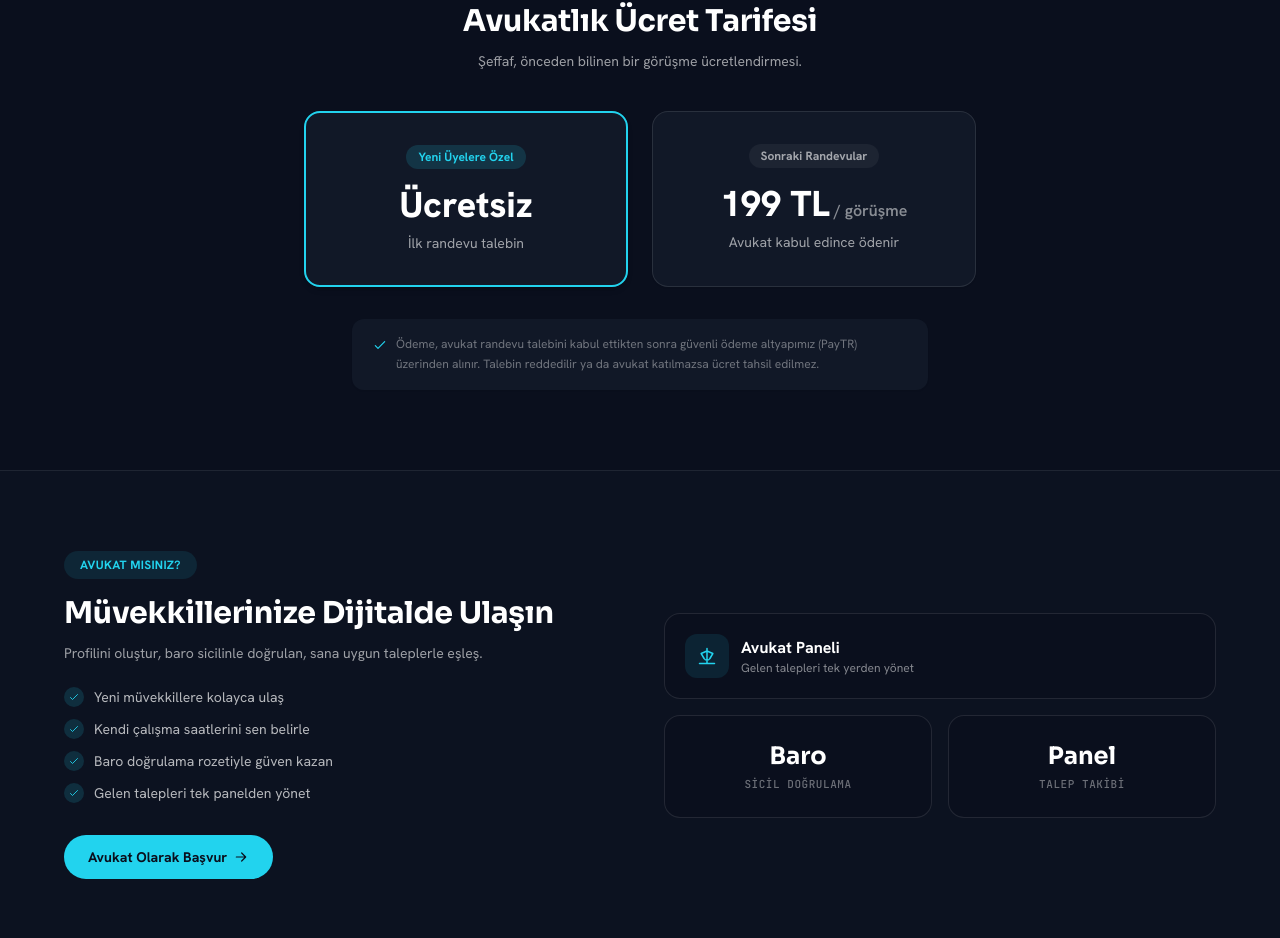
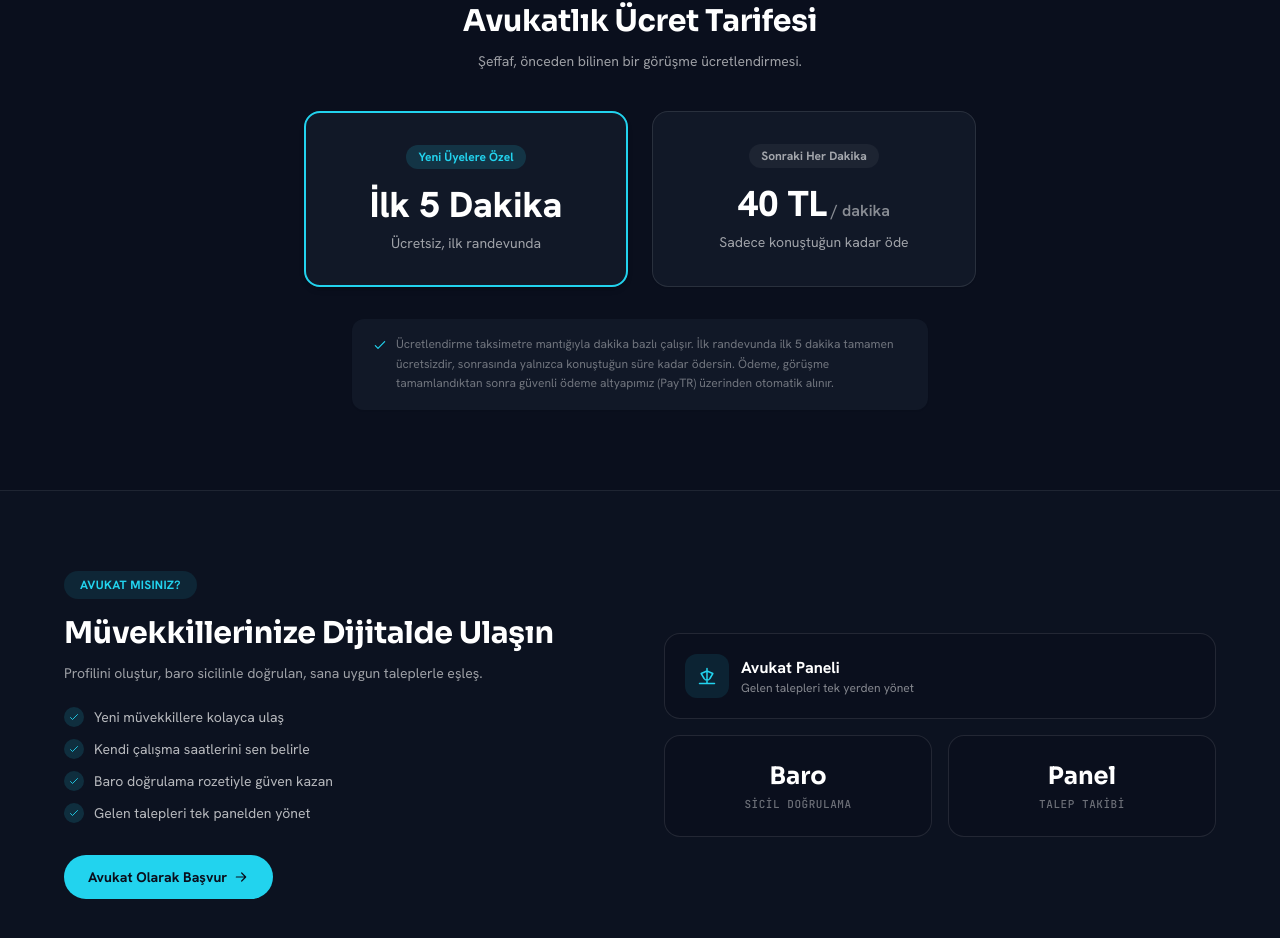
Before and after one commit to kata1356/hukukim, a Next.js app: page / in a window 1280 px wide. Shown: the part 4774-5712 px from the top of the page. Built offline with nearby package versions, Linux system fonts and the light colour scheme; no server answers; the database is empty.

Commit message:
Ana sayfadaki eski sabit ucret tarifesini (199 TL/gorusme) guncelle
Fiyatlandirma bolumu artik gercek taksimetre modeliyle uyumlu:
ilk randevuda ilk 5 dakika ucretsiz, sonrasinda dakika basi 40 TL.

```diff
--- a/src/app/page.js
+++ b/src/app/page.js
@@ -600,28 +600,29 @@ export default async function AnaSayfa() {
                   Yeni Üyelere Özel
                 </span>
                 <p className="mt-2 text-4xl font-extrabold text-white">
-                  Ücretsiz
+                  İlk 5 Dakika
                 </p>
-                <p className="text-sm text-white/60">İlk randevu talebin</p>
+                <p className="text-sm text-white/60">Ücretsiz, ilk randevunda</p>
               </div>
 
               <div className="flex flex-col items-center gap-2 rounded-2xl border border-white/10 bg-gece-yuzey p-8 shadow-sm">
                 <span className="rounded-full bg-white/5 px-3 py-1 text-xs font-bold text-white/60">
-                  Sonraki Randevular
+                  Sonraki Her Dakika
                 </span>
                 <p className="mt-2 text-4xl font-extrabold text-white">
-                  199 TL
-                  <span className="text-base font-semibold text-white/50"> / görüşme</span>
+                  40 TL
+                  <span className="text-base font-semibold text-white/50"> / dakika</span>
                 </p>
-                <p className="text-sm text-white/60">Avukat kabul edince ödenir</p>
+                <p className="text-sm text-white/60">Sadece konuştuğun kadar öde</p>
               </div>
             </div>
 
             <p className="mx-auto mt-8 flex max-w-xl items-start gap-2 rounded-xl bg-gece-yuzey px-5 py-4 text-left text-xs leading-relaxed text-white/40 shadow-sm">
               <IconOnay className="mt-0.5 h-4 w-4 shrink-0 text-turkuaz" />
-              Ödeme, avukat randevu talebini kabul ettikten sonra güvenli
-              ödeme altyapımız (PayTR) üzerinden alınır. Talebin reddedilir ya
-              da avukat katılmazsa ücret tahsil edilmez.
+              Ücretlendirme taksimetre mantığıyla dakika bazlı çalışır. İlk
+              randevunda ilk 5 dakika tamamen ücretsizdir, sonrasında yalnızca
+              konuştuğun süre kadar ödersin. Ödeme, görüşme tamamlandıktan
+              sonra güvenli ödeme altyapımız (PayTR) üzerinden otomatik alınır.
             </p>
           </div>
         </section>
```
